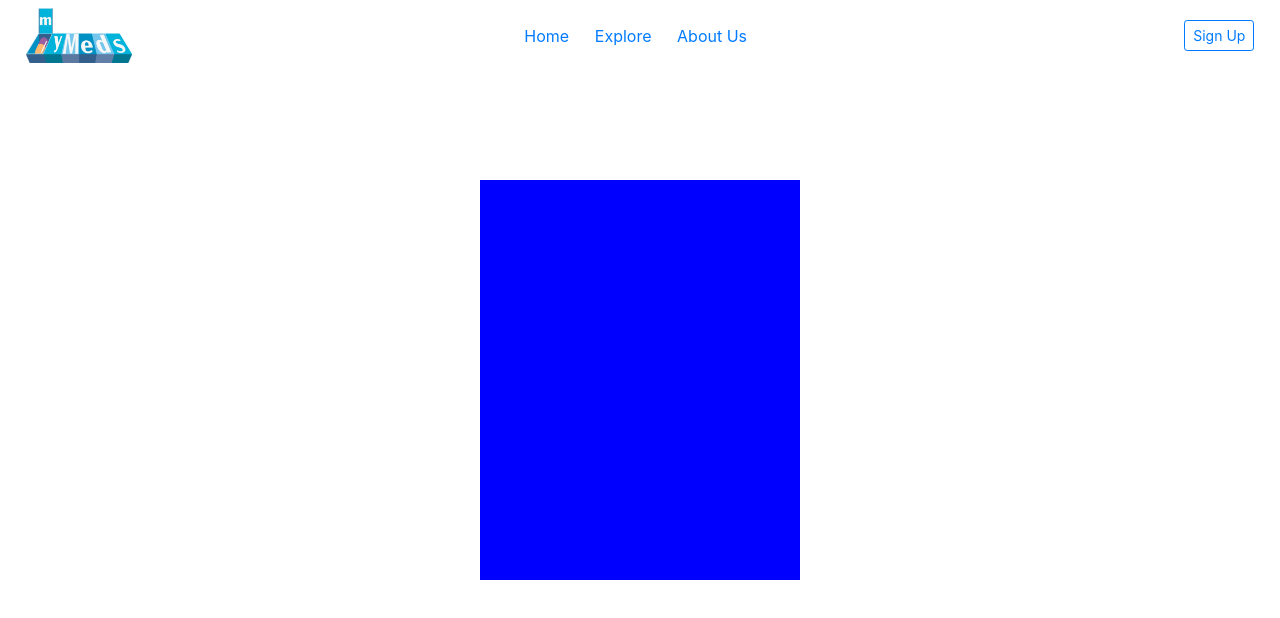
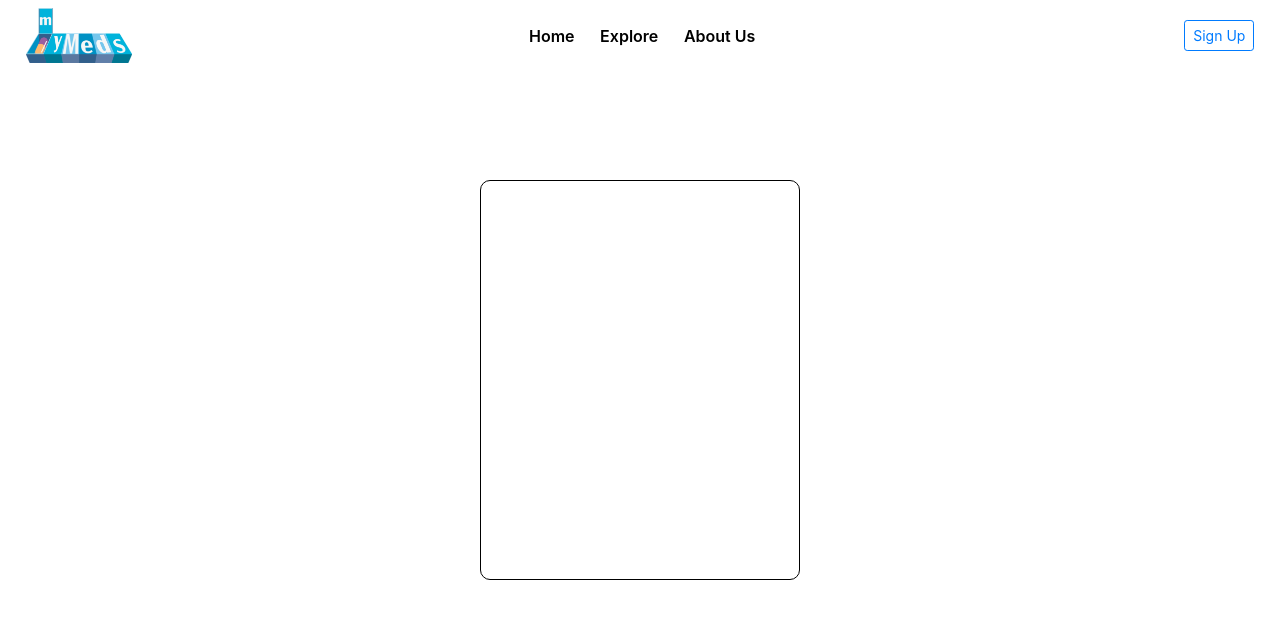
Before and after one commit to mymeds-io/QR-Site, a React (Create React App) app: page / in a window 1280 px wide. Shown: the top 618 px of the page. Built offline with nearby package versions, Linux system fonts and the light colour scheme.

Commit message:
signIn container update pt 2

```diff
--- a/src/App.css
+++ b/src/App.css
@@ -3,6 +3,8 @@
 }
 
 .signInContainer {
-  background: blue;
+  background: white;
   height: 50vh;
+  border-radius: 10px;
+  border: black 1px solid;
 }
--- a/src/components/NavBar/navBar.css
+++ b/src/components/NavBar/navBar.css
@@ -1,15 +1,17 @@
 .siteLink {
     padding: 0vh 1vw;
+    color: black;
+    font-weight: 600;
 }
 
 .siteLinks {
     position: relative;
-    left: 8vw;
+    left: 8.5vw;
 }
 
 @media screen and (max-width: 750px) {
     .siteLinks {
-        left: 4vw;
+        left: 5vw;
     }
 }
 
```
